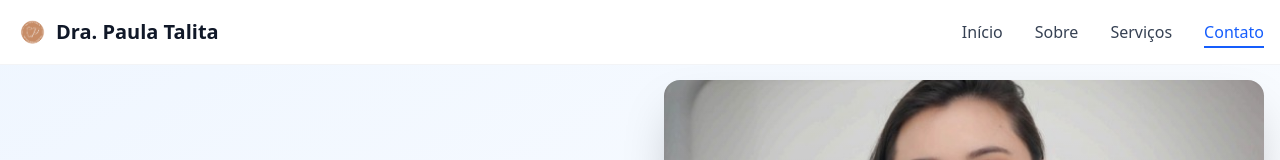
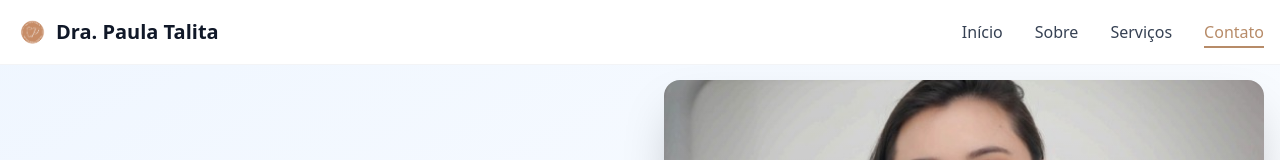
Before and after one commit to Eliseu-Oliveira/Dra-Paula-Talita, a React (Vite) app: page / in a window 1280 px wide. Shown: the top 160 px of the page. Built offline with nearby package versions, Linux system fonts and the light colour scheme.

Commit message:
Ajustes na paleta de cor

```diff
--- a/src/App.jsx
+++ b/src/App.jsx
@@ -169,14 +169,13 @@ const handleClick = (e, id) => {
           onClick={(e) => handleClick(e, item.id)}
           className={`relative group transition-colors duration-300 ${
             activeSection === item.id
-              ? "text-blue-600"
-              : "text-gray-700 hover:text-blue-600"
+              ? "text-[#B78B68]"
+              : "text-gray-700 hover:text-[#B78B68]"
           }`}
         >
           {item.label}
-          {/* underline animado */}
           <span
-            className={`absolute left-0 -bottom-1 h-[2px] bg-blue-600 transition-all duration-300 ${
+            className={`absolute left-0 -bottom-1 h-[2px] bg-[#B78B68] transition-all duration-300 ${
               activeSection === item.id ? "w-full" : "w-0 group-hover:w-full"
             }`}
           ></span>
```
